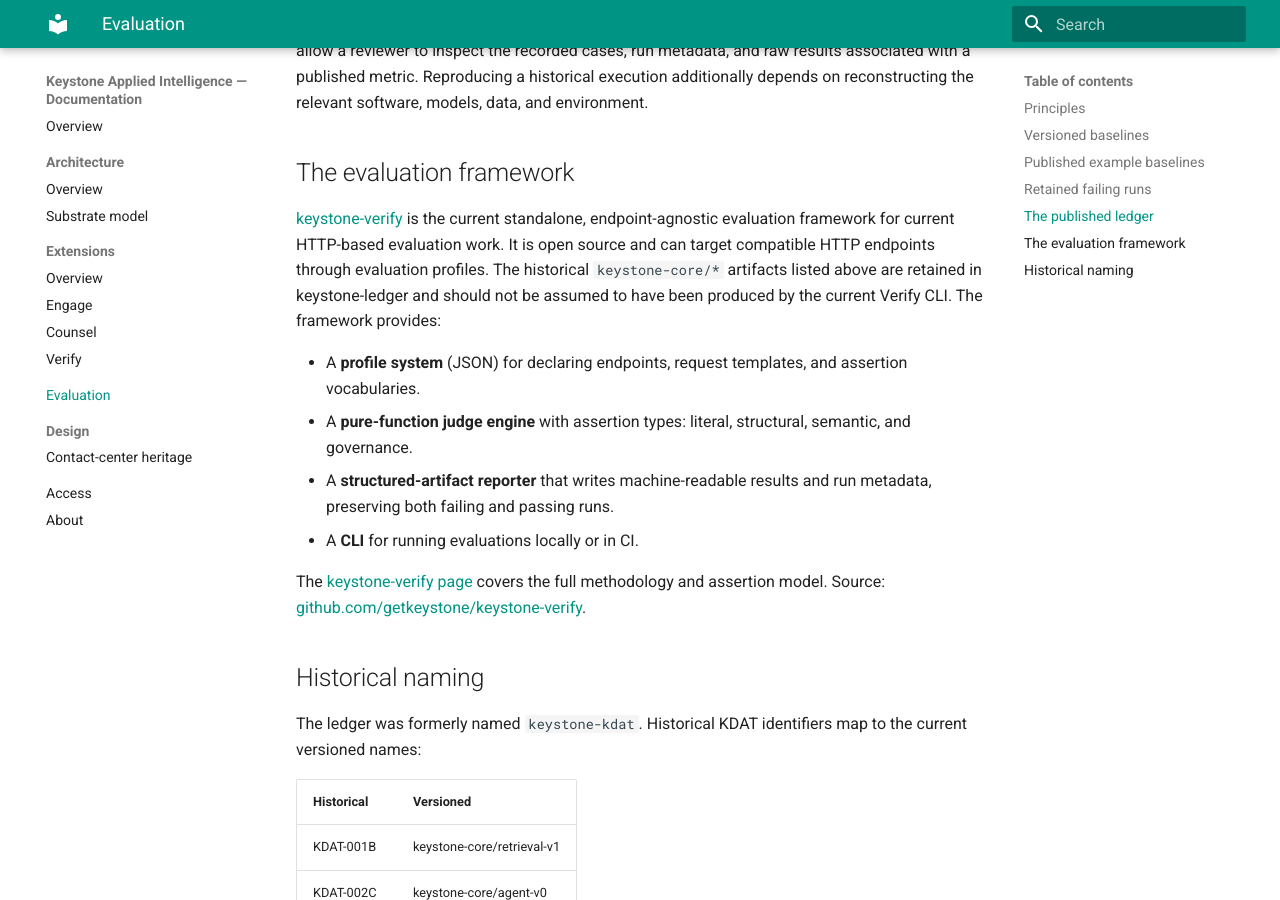
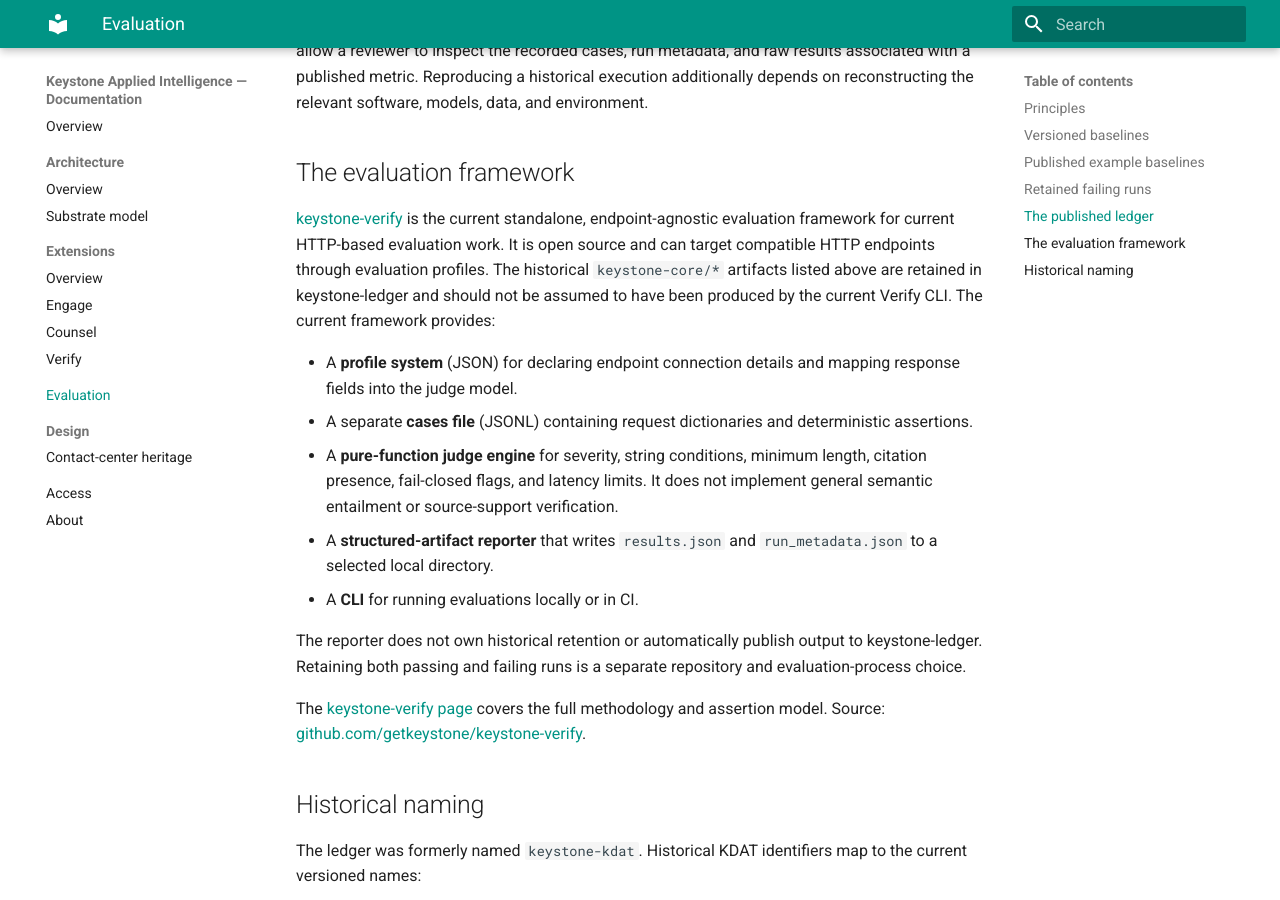
Before and after one commit to getkeystone/keystone-platform-docs, an MkDocs documentation site: the page built from docs/evaluation/index.md, in a window 1280 px wide and 900 px high, scrolled down 2269 px. Built offline with MkDocs 1.6.1 and Material for MkDocs 9.7.7, drawn with Linux system fonts in a browser that asks for light colours.

Commit message:
docs: align evaluation framework with current verify behavior

```diff
--- a/docs/evaluation/index.md
+++ b/docs/evaluation/index.md
@@ -96,15 +96,22 @@ It is open source and can target compatible HTTP endpoints through evaluation
 profiles. The historical
 `keystone-core/*` artifacts listed above are retained in keystone-ledger and
 should not be assumed to have been produced by the current Verify CLI. The
-framework provides:
+current framework provides:
 
-- A **profile system** (JSON) for declaring endpoints, request templates, and
-  assertion vocabularies.
-- A **pure-function judge engine** with assertion types: literal, structural,
-  semantic, and governance.
-- A **structured-artifact reporter** that writes machine-readable results and run
-  metadata, preserving both failing and passing runs.
+- A **profile system** (JSON) for declaring endpoint connection details and
+  mapping response fields into the judge model.
+- A separate **cases file** (JSONL) containing request dictionaries and
+  deterministic assertions.
+- A **pure-function judge engine** for severity, string conditions, minimum
+  length, citation presence, fail-closed flags, and latency limits. It does not
+  implement general semantic entailment or source-support verification.
+- A **structured-artifact reporter** that writes `results.json` and
+  `run_metadata.json` to a selected local directory.
 - A **CLI** for running evaluations locally or in CI.
+
+The reporter does not own historical retention or automatically publish output
+to keystone-ledger. Retaining both passing and failing runs is a separate
+repository and evaluation-process choice.
 
 The [keystone-verify page](../extensions/verify.md) covers the full
 methodology and assertion model. Source:
```
